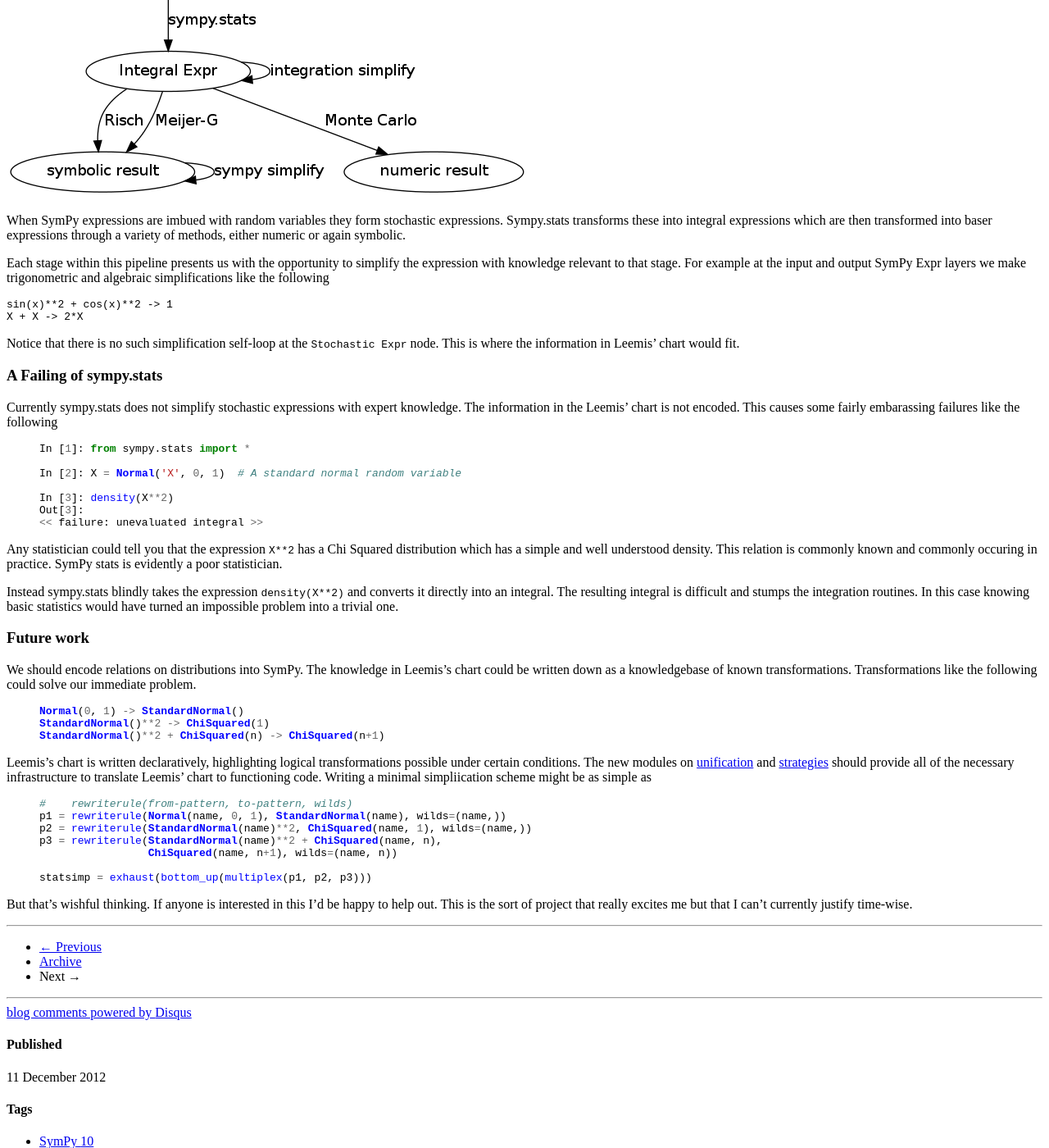
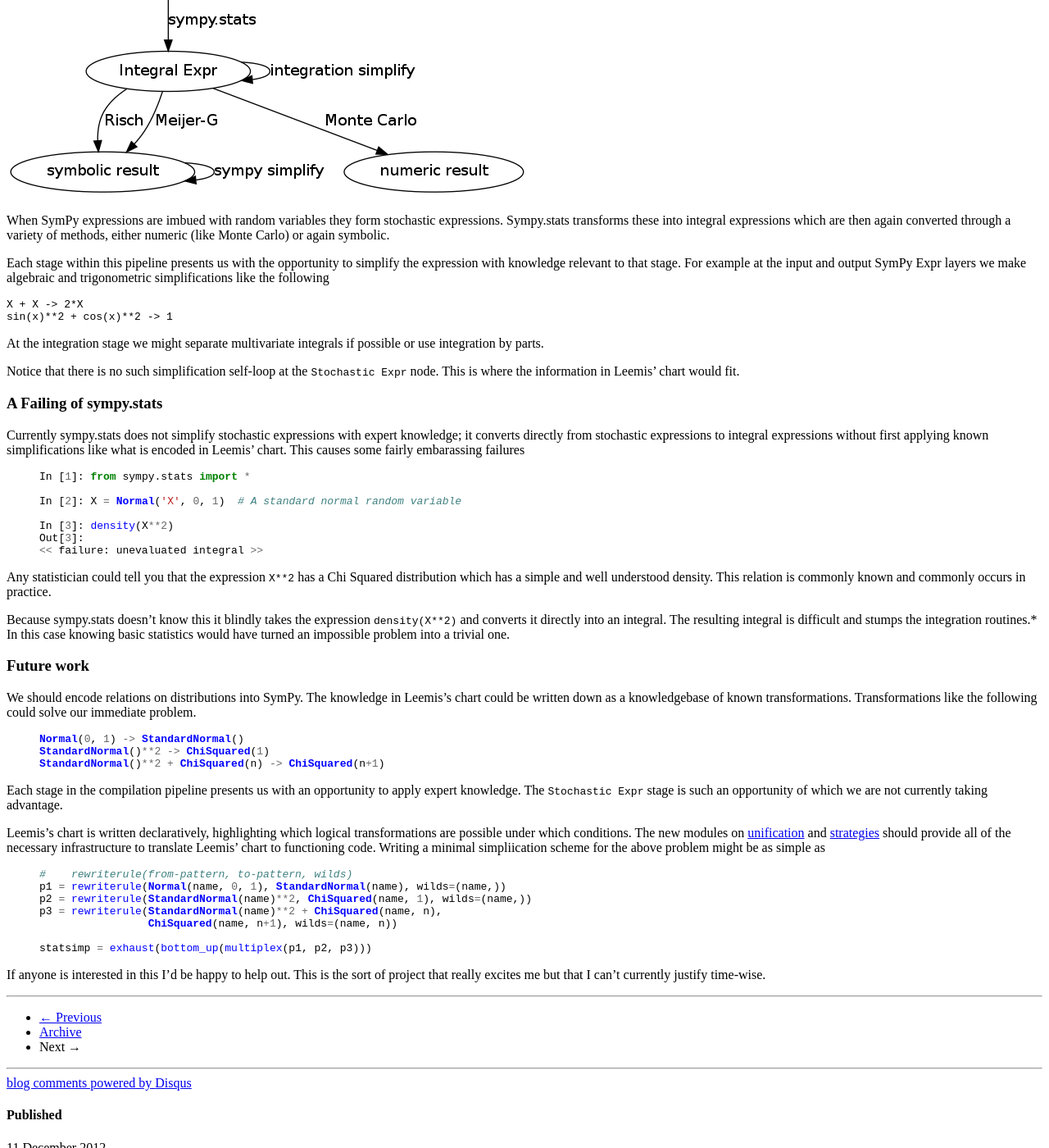
Before and after one commit to besyskymnbk/blog, a Jekyll site: the page built from _posts/work/2012-12-11-Statistical-Simplification.md, in a window 1280 px wide and 1400 px high, scrolled down 1287 px. Shown: the whole window at 82% size. Built offline with Jekyll 4.4.1, drawn with Linux system fonts in a browser that asks for light colours; comment, search, counter and statistics services are not loaded; some of the changed text lies outside the part shown.

Commit message:
minor edits to stat-simp

```diff
--- a/_posts/work/2012-12-11-Statistical-Simplification.md
+++ b/_posts/work/2012-12-11-Statistical-Simplification.md
@@ -8,7 +8,7 @@ tags : [SymPy, stats]
 ---
 {% include JB/setup %}
 
-[Lawrence Leemis](), a statistician at Williams and Mary, recently published a wonderful interactive visualization on the reduction relationships of statistical distributions. (found via [John Cook's blog](http://www.johndcook.com/blog/2012/12/10/extended-distribution-chart/))
+[Lawrence Leemis](), a statistician at Williams and Mary, recently published [a wonderful interactive visualization](http://www.math.wm.edu/~leemis/chart/UDR/UDR.html) on the reduction relationships of statistical distributions. (found via [John Cook's blog](http://www.johndcook.com/blog/2012/12/10/extended-distribution-chart/))
 
 [![](http://www.johndcook.com/leemis.png)](http://www.math.wm.edu/~leemis/chart/UDR/UDR.html)
 
@@ -21,7 +21,7 @@ The Big Challenge
 
 Correct use of mathematical information can accelerate important computations by several orders of magnitude.  Unfortunately the people who know the mathematics are not always the ones doing the computation.  This results in substantial waste.
 
-How do we integrate expert mathematical knowledge everywhere?  One solution is to collaborate more.  This is a good idea but does not scale well.  As problems become more complex it is more difficult to find all of the necessary experts.  Also, smaller projects may not be able to engage multiple experts.  Finally, collaboration rarely results in reusable infrastructure.  Statistical chemistry projects usually aren't helpful for statistical biology problems.
+How do we integrate expert mathematical knowledge everywhere?  One solution is to collaborate more.  While collaboration is generally good it doesn't scale well.  As problems become more complex it is more difficult to find all of the necessary experts, especially for smaller relatively unimportant projects.  Also, collaboration rarely results in reusable infrastructure.  Statistical chemistry projects are rarely applicable to statistical biology problems.
 
 One Solution - Multi-Stage Compilation
 --------------------------------------
@@ -39,18 +39,20 @@ The surrounding infrastructure looks like this
 
 ![]({{ BASE_PATH }}/images/stats-simp.png)
 
-When SymPy expressions are imbued with random variables they form stochastic expressions.  Sympy.stats transforms these into integral expressions which are then transformed into baser expressions through a variety of methods, either numeric or again symbolic.
+When SymPy expressions are imbued with random variables they form stochastic expressions.  Sympy.stats transforms these into integral expressions which are then again converted through a variety of methods, either numeric (like Monte Carlo) or again symbolic.
 
-Each stage within this pipeline presents us with the opportunity to simplify the expression with knowledge relevant to that stage.  For example at the input and output SymPy Expr layers we make trigonometric and algebraic simplifications like the following
+Each stage within this pipeline presents us with the opportunity to simplify the expression with knowledge relevant to that stage.  For example at the input and output SymPy Expr layers we make algebraic and trigonometric simplifications like the following
 
+    X + X -> 2*X
     sin(x)**2 + cos(x)**2 -> 1
-    X + X -> 2*X
+
+At the integration stage we might separate multivariate integrals if possible or use integration by parts.
 
 Notice that there is no such simplification self-loop at the `Stochastic Expr` node.  This is where the information in Leemis' chart would fit.
 
 ### A Failing of sympy.stats
 
-Currently sympy.stats does not simplify stochastic expressions with expert knowledge.  The information in the Leemis' chart is not encoded.  This causes some fairly embarassing failures like the following
+Currently sympy.stats does not simplify stochastic expressions with expert knowledge; it converts directly from stochastic expressions to integral expressions without first applying known simplifications like what is encoded in Leemis' chart.  This causes some fairly embarassing failures
 
 {% highlight python %}
 In [1]: from sympy.stats import *
@@ -62,9 +64,9 @@ Out[3]:
 << failure: unevaluated integral >>
 {% endhighlight %}
 
-Any statistician could tell you that the expression `X**2` has a Chi Squared distribution which has a simple and well understood density.  This relation is commonly known and commonly occuring in practice.  SymPy stats is evidently a poor statistician.
+Any statistician could tell you that the expression `X**2` has a Chi Squared distribution which has a simple and well understood density.  This relation is commonly known and commonly occurs in practice.
 
-Instead sympy.stats blindly takes the expression `density(X**2)` and converts it directly into an integral.  The resulting integral is difficult and stumps the integration routines.  In this case knowing basic statistics would have turned an impossible problem into a trivial one.
+Because sympy.stats doesn't know this it blindly takes the expression `density(X**2)` and converts it directly into an integral.  The resulting integral is difficult and stumps the integration routines.\*  In this case knowing basic statistics would have turned an impossible problem into a trivial one.
 
 ### Future work
 
@@ -76,11 +78,13 @@ StandardNormal()**2 -> ChiSquared(1)
 StandardNormal()**2 + ChiSquared(n) -> ChiSquared(n+1)
 {% endhighlight %}
 
-Leemis's chart is written declaratively, highlighting logical transformations possible under certain conditions.  The new modules on
+Each stage in the compilation pipeline presents us with an opportunity to apply expert knowledge.  The `Stochastic Expr` stage is such an opportunity of which we are not currently taking advantage.
+
+Leemis's chart is written declaratively, highlighting which logical transformations are possible under which conditions.  The new modules on
 [unification]({{ BASE_PATH }}/work/2012/11/01/Unification/)
 and
 [strategies]({{ BASE_PATH }}/work/2012/11/07/Strategies/)
-should provide all of the necessary infrastructure to translate Leemis' chart to functioning code.  Writing a minimal simpliication scheme might be as simple as
+should provide all of the necessary infrastructure to translate Leemis' chart to functioning code.  Writing a minimal simpliication scheme for the above problem might be as simple as
 
 {% highlight python %}
 #    rewriterule(from-pattern, to-pattern, wilds)
@@ -92,4 +96,4 @@ p3 = rewriterule(StandardNormal(name)**2 + ChiSquared(name, n),
 statsimp = exhaust(bottom_up(multiplex(p1, p2, p3)))
 {% endhighlight %}
 
-But that's wishful thinking.  If anyone is interested in this I'd be happy to help out.  This is the sort of project that really excites me but that I can't currently justify time-wise.
+If anyone is interested in this I'd be happy to help out.  This is the sort of project that really excites me but that I can't currently justify time-wise.
```
